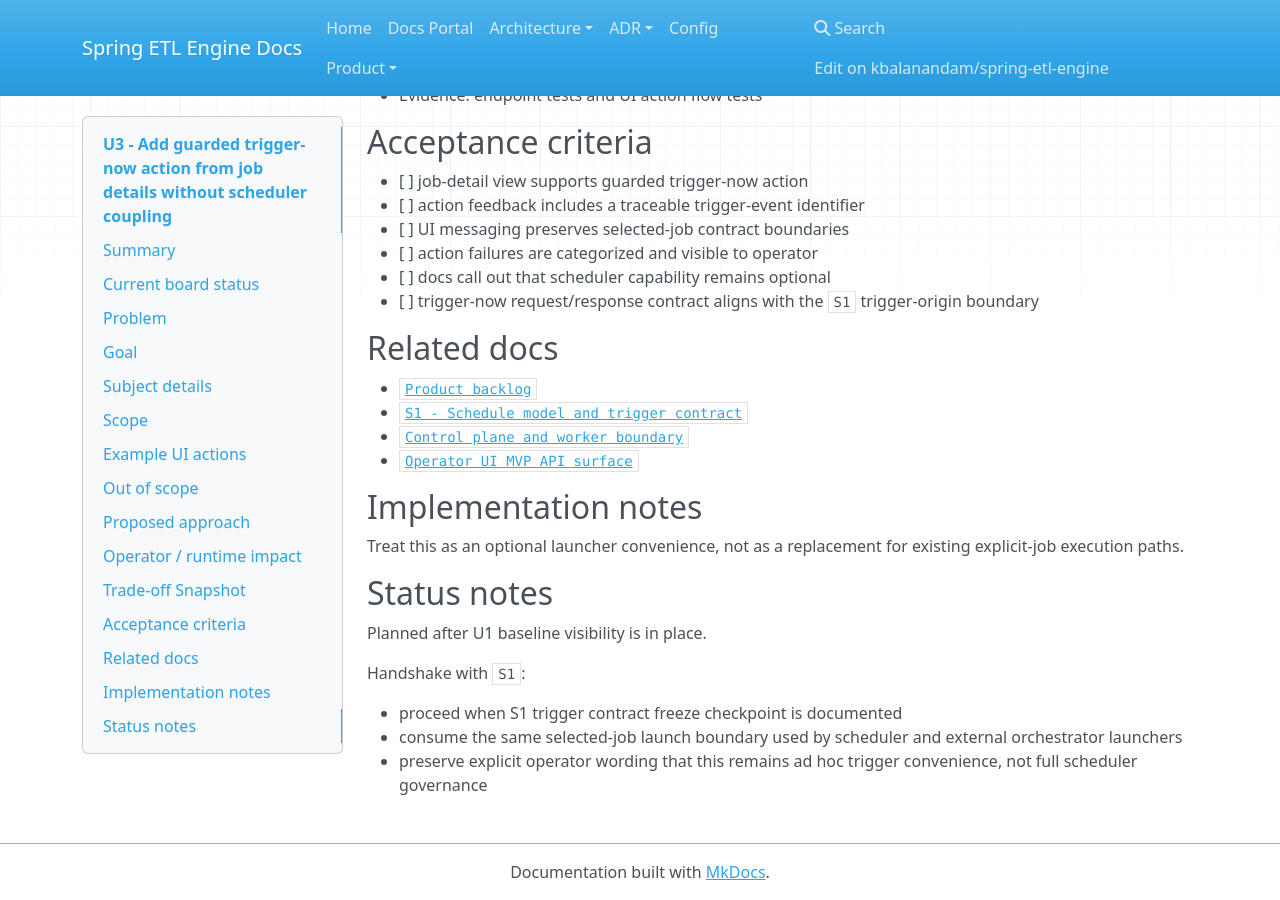
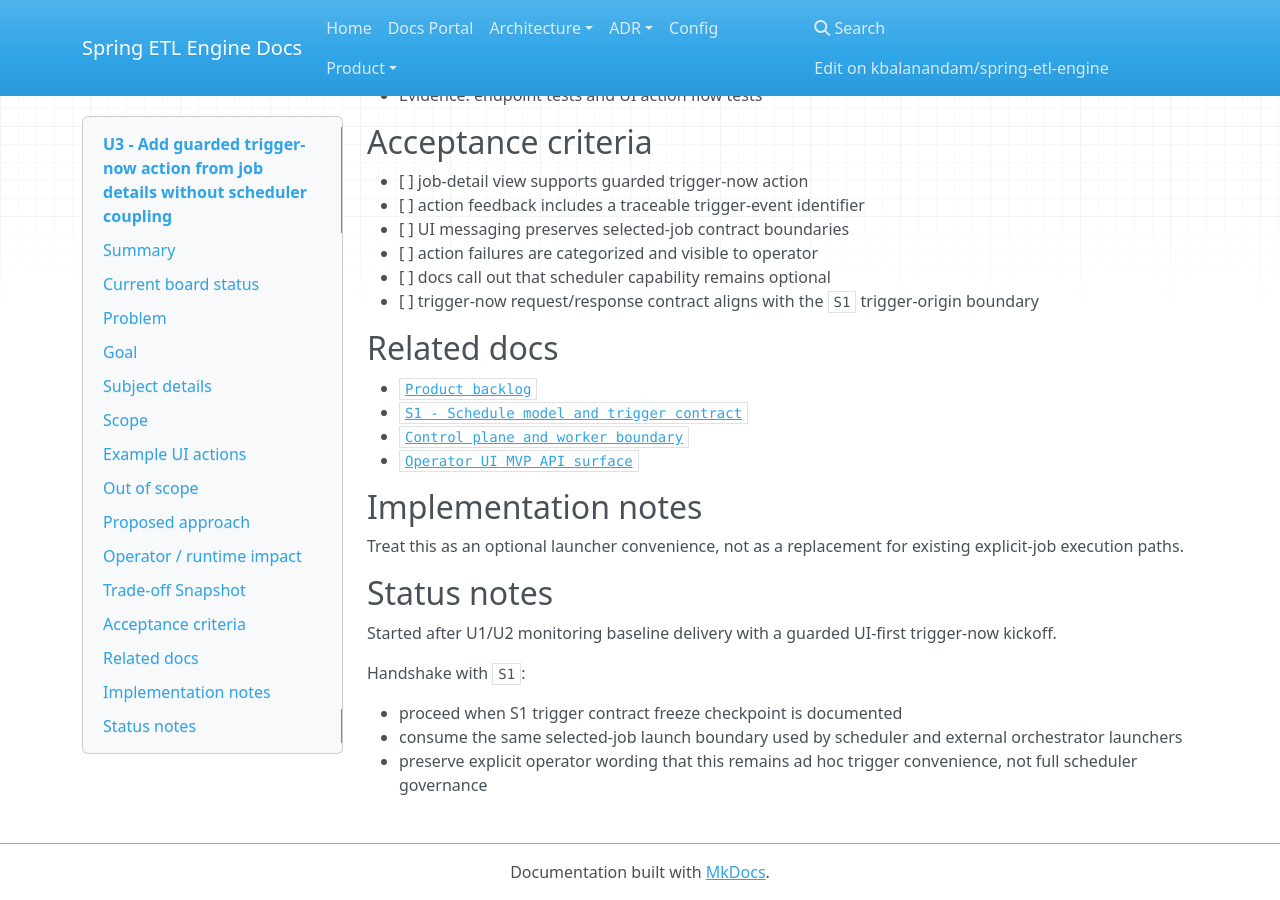
Before and after one commit to kbalanandam/spring-etl-engine, an MkDocs documentation site: the page built from docs/product/backlog-items/operator-ui/U3-guarded-trigger-now-from-job-details.md, in a window 1280 px wide and 900 px high, scrolled down 1932 px. Built offline with MkDocs 1.6.1, drawn with Linux system fonts in a browser that asks for light colours; nearby versions of some CDN libraries.

Commit message:
docs(product): start U3 guarded trigger-now slice

```diff
--- a/docs/product/backlog-items/operator-ui/U3-guarded-trigger-now-from-job-details.md
+++ b/docs/product/backlog-items/operator-ui/U3-guarded-trigger-now-from-job-details.md
@@ -99,7 +99,7 @@ Treat this as an optional launcher convenience, not as a replacement for existin
 
 ## Status notes
 
-Planned after U1 baseline visibility is in place.
+Started after U1/U2 monitoring baseline delivery with a guarded UI-first trigger-now kickoff.
 
 Handshake with `S1`:
 
```
Also changed, not shown: other parts of docs/product/backlog-items/operator-ui/U3-guarded-trigger-now-from-job-details.md (+1 -1 lines), docs/product/product-backlog.md (+1 -1 lines).
